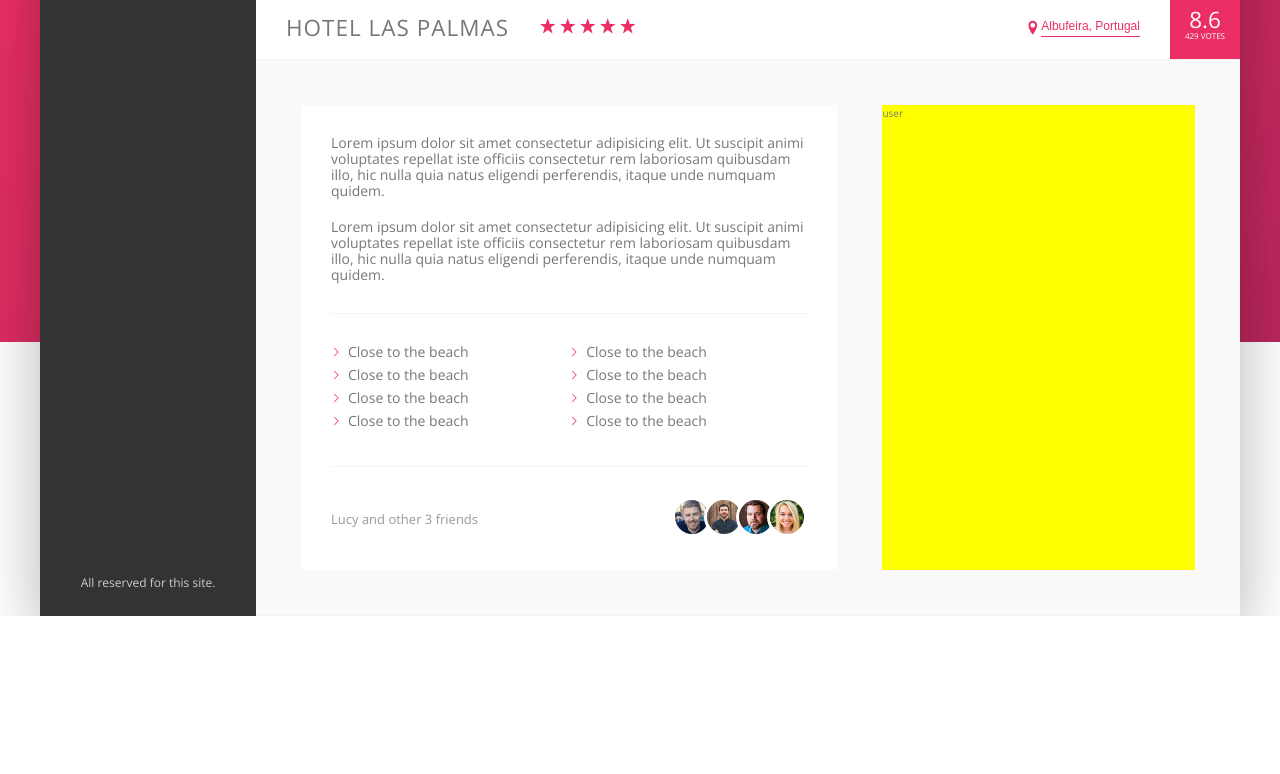
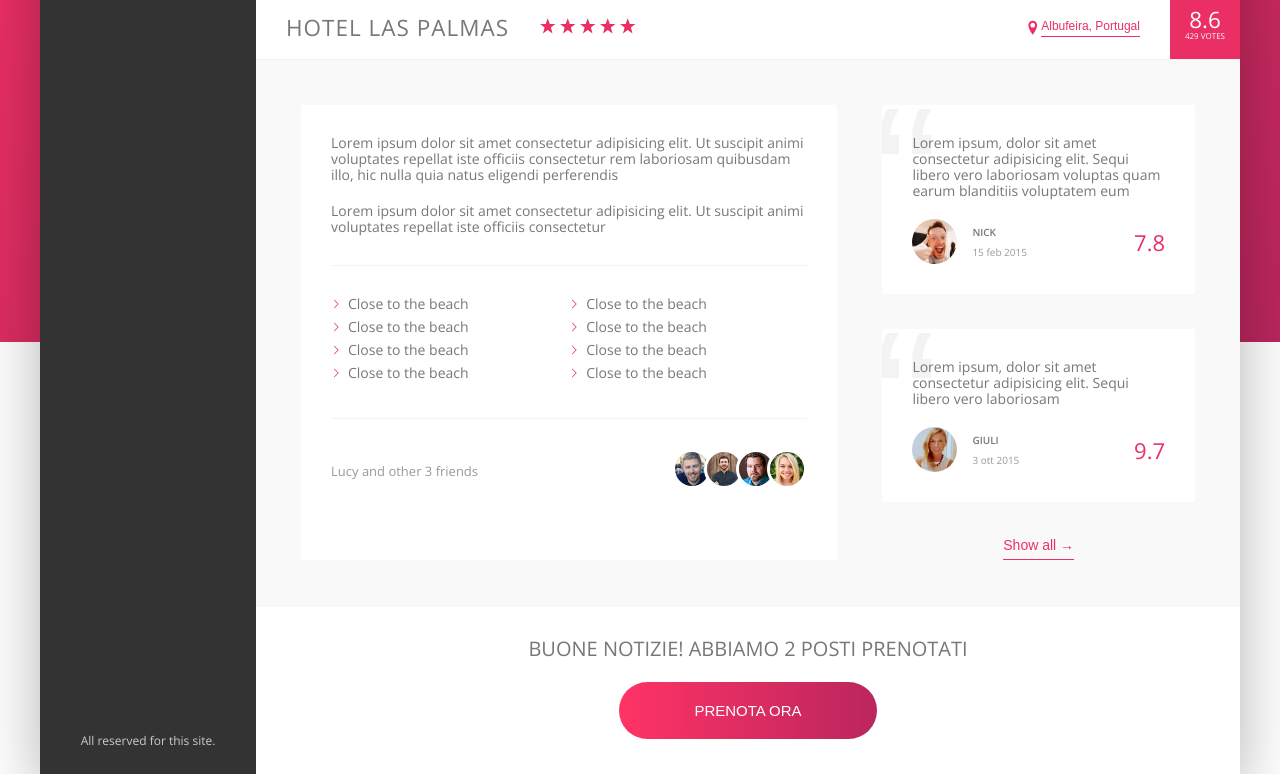
Before and after one commit to giulianoFrau/ProgettoCorsoFlexBox, a website: page index.html in a window 1280 px wide. Shown: the part 538-1312 px from the top of the page. Before the commit the page ends 1154 px from the top, so only its background shows below. Drawn offline with nearby package versions, Linux system fonts and the light colour scheme.

Commit message:
implementazioni

```diff
--- a/index.html
+++ b/index.html
@@ -150,10 +150,10 @@
                 <div class="detail">
                     <div class="description">
                           <p class="paragraph">
-                              Lorem ipsum dolor sit amet consectetur adipisicing elit. Ut suscipit animi voluptates repellat iste officiis consectetur rem laboriosam quibusdam illo, hic nulla quia natus eligendi perferendis, itaque unde numquam quidem.
+                              Lorem ipsum dolor sit amet consectetur adipisicing elit. Ut suscipit animi voluptates repellat iste officiis consectetur rem laboriosam quibusdam illo, hic nulla quia natus eligendi perferendis
                           </p>
                           <p class="paragraph">
-                            Lorem ipsum dolor sit amet consectetur adipisicing elit. Ut suscipit animi voluptates repellat iste officiis consectetur rem laboriosam quibusdam illo, hic nulla quia natus eligendi perferendis, itaque unde numquam quidem.
+                            Lorem ipsum dolor sit amet consectetur adipisicing elit. Ut suscipit animi voluptates repellat iste officiis consectetur
                         </p>
 
                         <ul class="list">
@@ -183,9 +183,48 @@
 
 
 
-                    <div class="user-reviews">
-user
+                    <figure class="user-reviews">
+                        <figure class="review">
+                            <blockquote class="review__text">
+                                Lorem ipsum, dolor sit amet consectetur adipisicing elit. Sequi libero vero laboriosam voluptas quam earum blanditiis voluptatem eum
+                            </blockquote>
+                            <figcaption class="review__user">
+                                    <img src="img/user-1.jpg" class="review__photo">
+                                        <div class="review__user-box">
+                                            <p class="review__user-name">Nick</p>
+                                            <p class="review__user-date">15 feb 2015</p>
+                                        </div>
+                                        <div class="review__rating">7.8</div>
+                            </figcaption>
+                        </figure>
+
+                        <figure class="review">
+                            <blockquote class="review__text">
+                                Lorem ipsum, dolor sit amet consectetur adipisicing elit. Sequi libero vero laboriosam
+                            </blockquote>
+                            <figcaption class="review__user">
+                                    <img src="img/user-2.jpg" class="review__photo">
+                                        <div class="review__user-box">
+                                            <p class="review__user-name">Giuli</p>
+                                            <p class="review__user-date">3 ott 2015</p>
+                                        </div>
+                                        <div class="review__rating">9.7</div>
+                            </figcaption>
+                        </figure>
+                        <button class="btn-inline">Show all <span>&rarr;</span></button>
+
+                </figure>
+
+
                     </div>
+                    <div class="cta">
+                        <h2 class="cta__book-now">
+                            buone notizie! abbiamo 2 posti prenotati
+                        </h2>
+                        <button class="btn">
+                           <span class="btn__visible">prenota ora</span>
+                           <span class="btn__invisible">4 stanze rimaste</span>
+                        </button>
                 </div>
             </main>
         </div>
--- a/sass/_components.scss
+++ b/sass/_components.scss
@@ -316,3 +316,117 @@
     }
   }
 }
+
+.review {
+  position: relative;
+  background-color: white;
+  padding: 3rem;
+  margin-bottom: 3.5rem;
+  overflow: hidden;
+
+  &__text {
+    margin-bottom: 2rem;
+    z-index: 10;
+    position: relative;
+  }
+
+  &__user {
+    display: flex;
+    align-items: center;
+  }
+
+  &__photo {
+    height: 4.5rem;
+    width: 4.5rem;
+    border-radius: 50%;
+    margin-right: 1.5rem;
+  }
+
+  &__user-box {
+    margin-right: auto;
+  }
+
+  &__user-name {
+    font-size: 1rem;
+    font-weight: 600;
+    text-transform: uppercase;
+    margin-bottom: 0.4rem;
+  }
+
+  &__user-date {
+    font-size: 1rem;
+    color: var(--color-grey-dark-3);
+  }
+
+  &__rating {
+    font-size: 2.2rem;
+    color: var(--color-primary);
+    font-weight: 300;
+  }
+
+  &::before {
+    content: "\201c";
+    position: absolute;
+    top: -2.75rem;
+    left: -1rem;
+    line-height: 1;
+    font-size: 20rem;
+    color: var(--color-grey-light-2);
+    font-family: sans-serif;
+    z-index: 1;
+  }
+}
+
+.cta {
+  padding: 3.5rem 0;
+  text-align: center;
+
+  &__book-now {
+    font-size: 2rem;
+    font-weight: 300;
+    text-transform: uppercase;
+    margin-bottom: 2.5rem;
+  }
+}
+
+.btn {
+  font-size: 1.5rem;
+  font-weight: 300;
+  text-transform: uppercase;
+  border-radius: 100px;
+  border: none;
+  background-image: linear-gradient(
+    to right,
+    var(--color-primary-light),
+    var(--color-primary-dark)
+  );
+  color: #fff;
+position: relative;
+overflow: hidden;
+
+  &__visible {
+    display: inline-block;
+    padding: 2rem 7.5rem;
+    width: 100%;
+    height: 100%;
+  }
+
+  &__invisible {
+    display: inline-block;
+    position: absolute;
+    left:0;
+    top:-100%;
+    width: 100%;
+    height: 100%;
+    padding: 2rem 0;
+  }
+
+  &:hover &__visible{
+transform: translateY(100%);
+
+  }
+
+  &:hover &__invisible{
+    top:0;
+  }
+}
--- a/sass/_layout.scss
+++ b/sass/_layout.scss
@@ -33,6 +33,7 @@
 }
 
 .detail {
+    font-size: 1.4rem;
   display: flex;
   padding: 4.5rem;
   background-color: var(--color-grey-light-1);
@@ -40,7 +41,7 @@
 }
 
 .description {
-  font-size: 1.4rem;
+
   background-color: white;
   padding: 3rem;
   flex: 0 0 60%;
@@ -49,6 +50,8 @@
 }
 
 .user-reviews {
-  background-color: yellow;
   flex: 1;
+ display: flex;
+ flex-direction: column;
+ align-items: center;
 }
```
Also changed, not shown: css/style.css.
